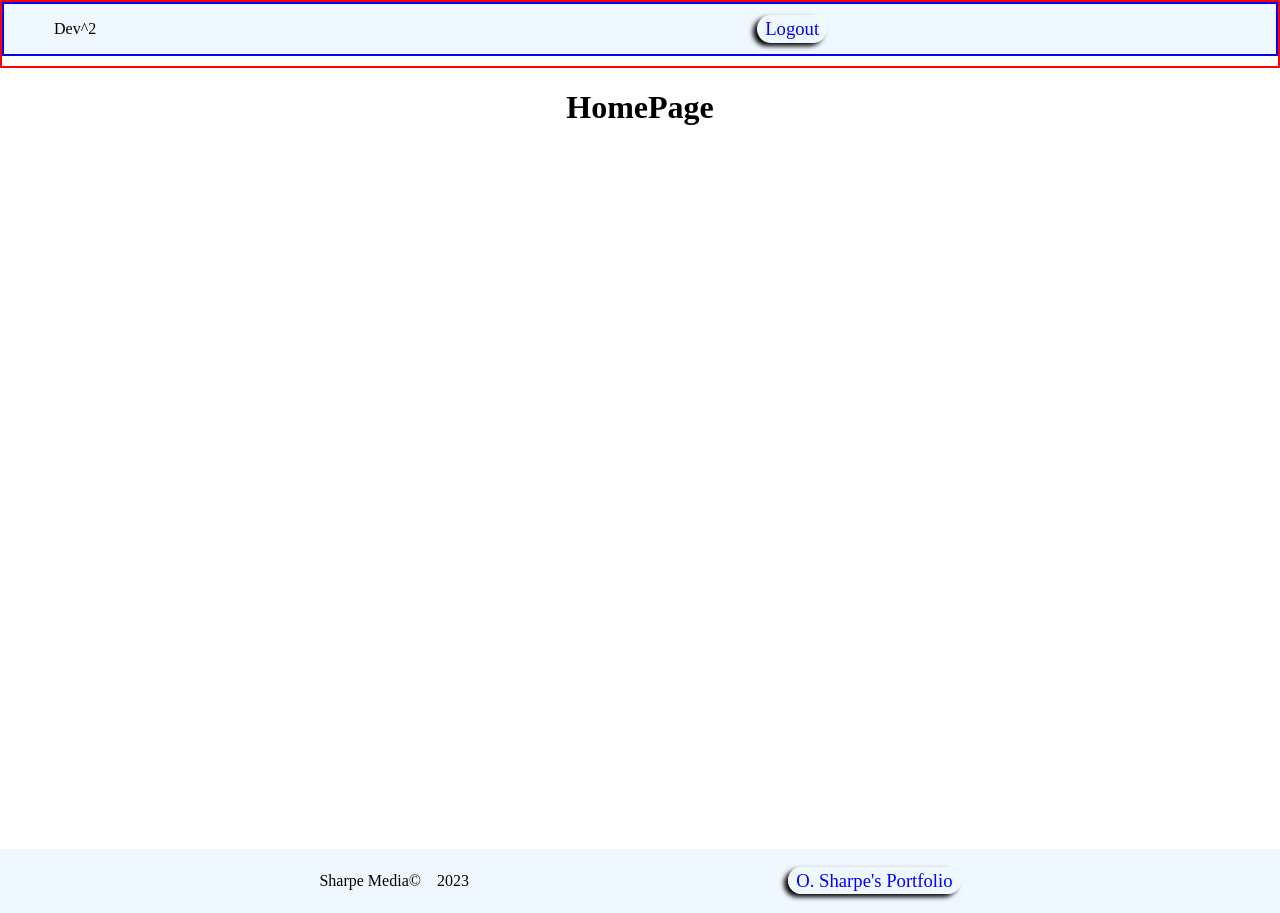
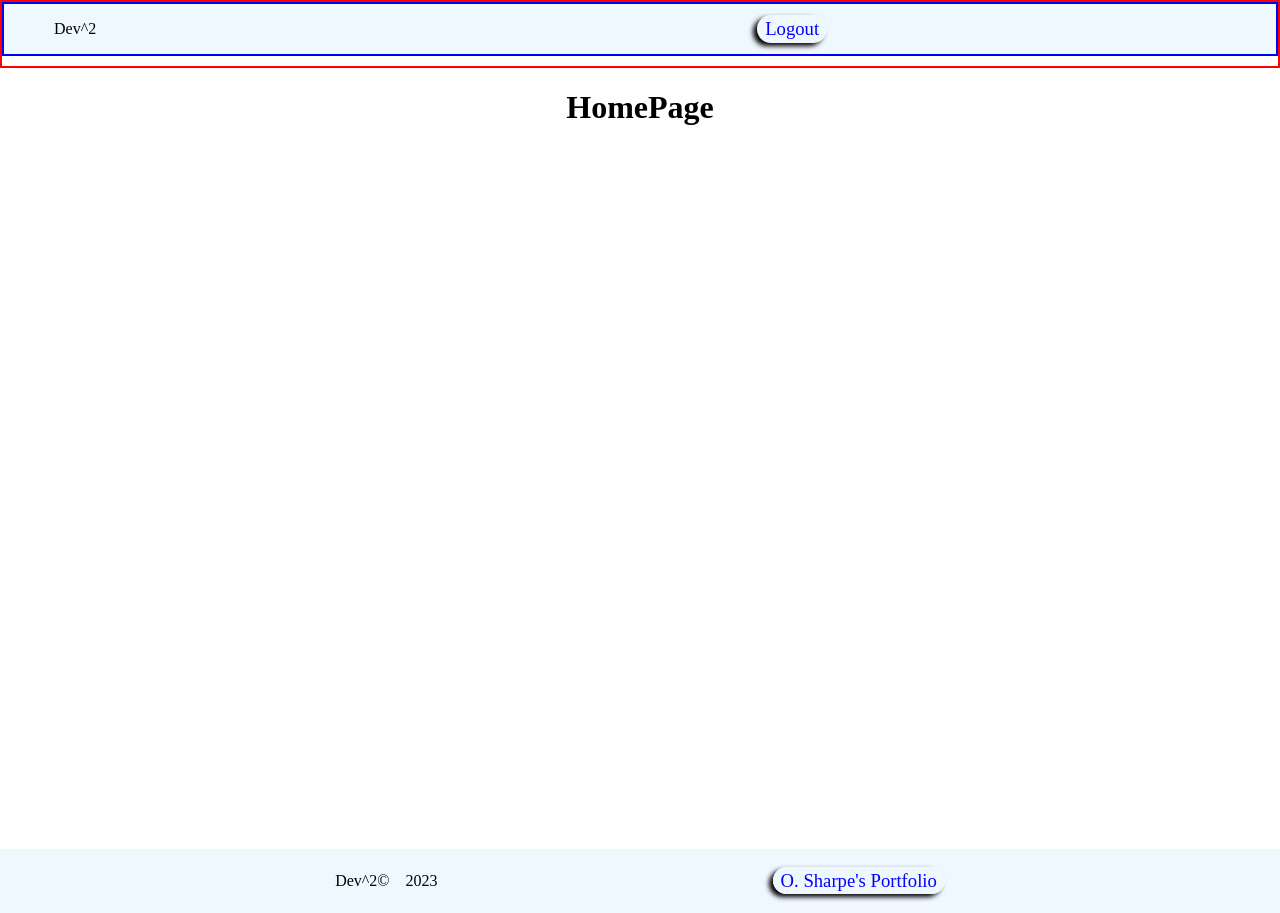
Before and after one commit to OSharpe001/dev_squared_app, a React (Create React App) app in the folder frontend/: page / in a window 1280 px wide. Built offline with nearby package versions, Linux system fonts and the light colour scheme.

Commit message:
fixed footer company name

```diff
--- a/frontend/src/components/Footer.jsx
+++ b/frontend/src/components/Footer.jsx
@@ -5,7 +5,7 @@ export default function Footer() {
 
   return (
     <footer>
-      <p>Sharpe Media©    2023</p>
+      <p>Dev^2©    2023</p>
       <nav>
         <Link className="nav-item button" aria-label="On Click" target="_blank" to="https://osharpesportfolio.vercel.app" >O. Sharpe's Portfolio</Link>
       </nav>
```
